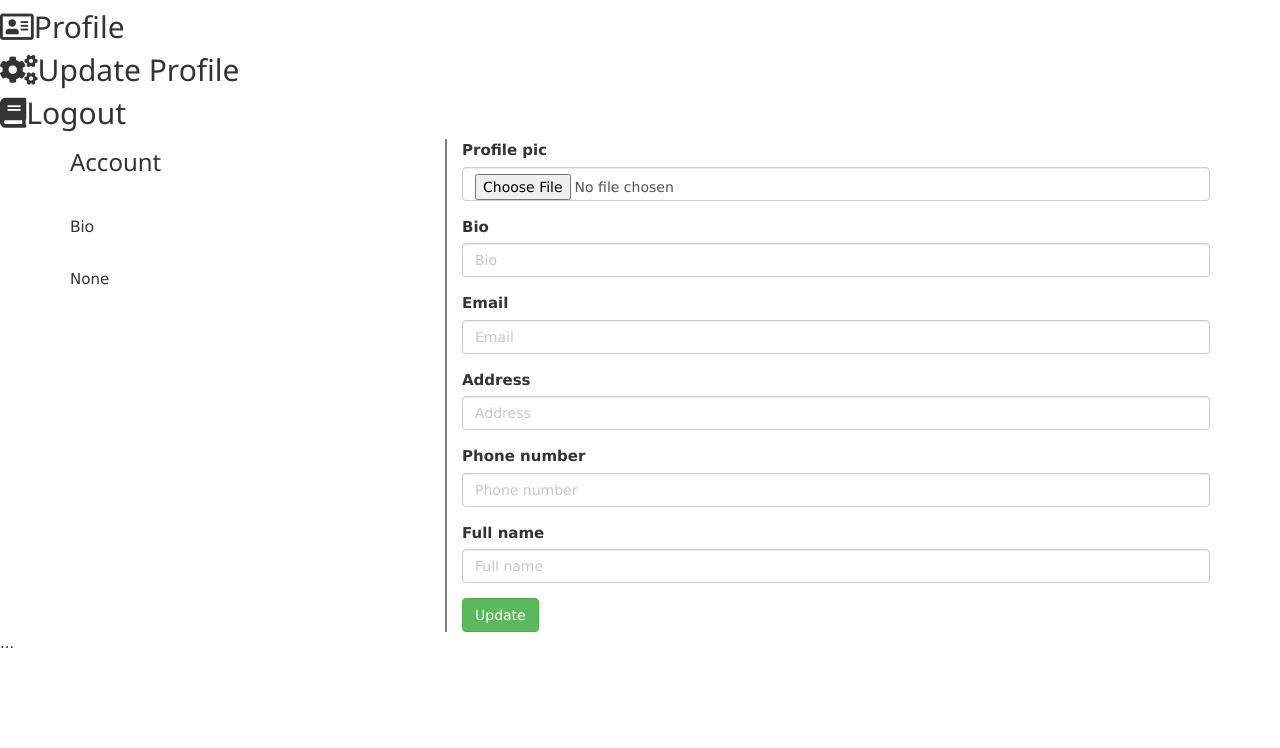
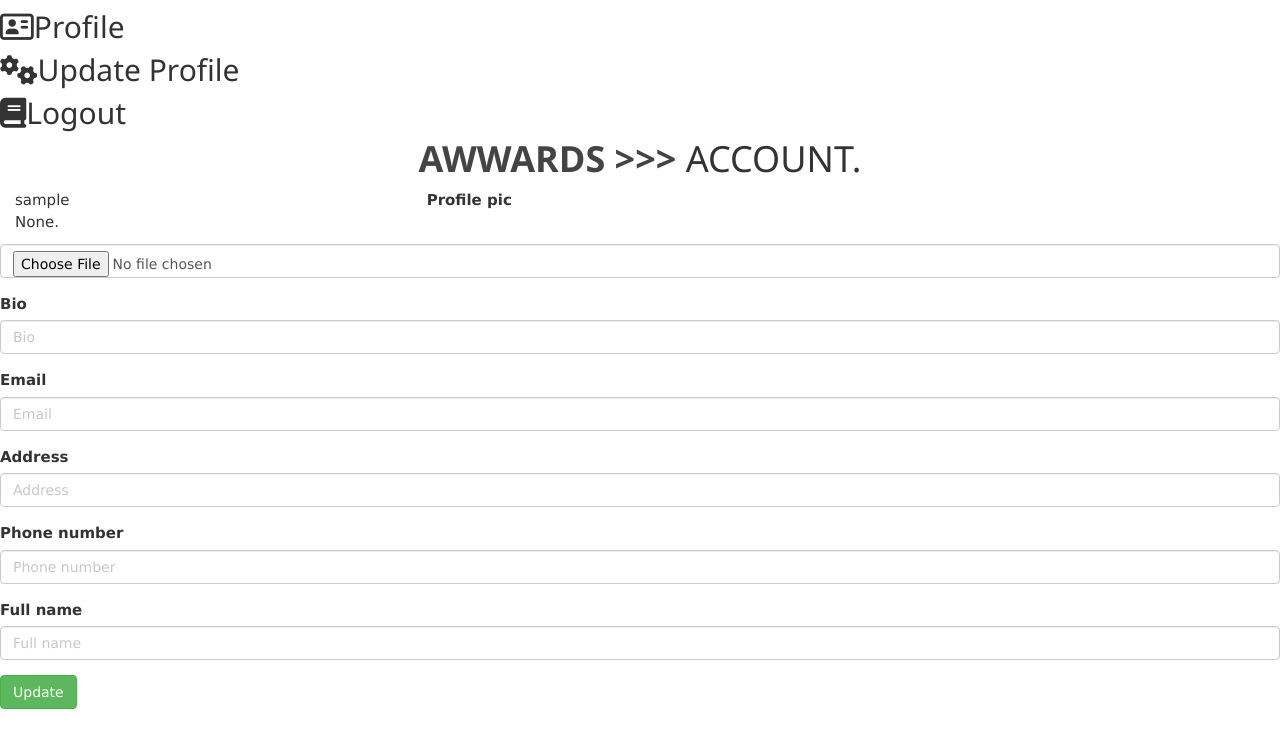
Before and after one commit to wilsenock220/award, a Django app: page /accounts/update/ in a window 1280 px wide. Shown: the top 748 px of the page. Run offline with Django 3.2, Linux system fonts and the light colour scheme; the visitor is signed in with stand-in values (Sample User, id 1); data comes from the database, SQL or seed files in the repository; some libraries are stand-ins or nearby versions; some web fonts are replaced.

Commit message:
add new styles to edit profile page and profile page

```diff
--- a/oscars/templates/edit_profile.html
+++ b/oscars/templates/edit_profile.html
@@ -1,27 +1,79 @@
-{%extends 'base.html'%}
 {% load bootstrap3 %}
+{% load static %}
 
-{% block content %}
-<div class="container top" id="proc">
-    <div class="row edit-profile">
-        <div class="col-md-4 edit-areas">
-            <h3>Account</h3>
-            {% if profile.profile.profile_pic %}
-            <img src="{{profile.profile.profile_pic.url}}" alt="img" width="120px" height="120px ">
+<!DOCTYPE html>
+<html lang="en">
+
+<head>
+    <meta charset="UTF-8">
+
+    <title>Awwwwards</title>
+
+    {% block styles %}
+    {% bootstrap_css %}
+    <link rel="stylesheet" href="{% static 'css/project.css'%}">
+    <link rel="stylesheet" href="https://www.w3schools.com/w3css/4/w3.css">
+    <link rel="stylesheet" href="https://fonts.googleapis.com/css?family=Montserrat">
+    <link rel="stylesheet" href="https://cdnjs.cloudflare.com/ajax/libs/font-awesome/4.7.0/css/font-awesome.min.css">
+    <link rel="stylesheet" href="https://fonts.googleapis.com/css?family=Lato">
+    <link href="https://fonts.googleapis.com/css?family=Lobster" rel="stylesheet">
+    <link rel="stylesheet" href="https://use.fontawesome.com/releases/v5.7.2/css/all.css"
+        integrity="sha384-fnmOCqbTlWIlj8LyTjo7mOUStjsKC4pOpQbqyi7RrhN7udi9RwhKkMHpvLbHG9Sr" crossorigin="anonymous">
+    <link rel="stylesheet" href="{% static 'css/main.css' %}" />
+    <link rel="stylesheet" href="{% static 'css/style.css' %}" />
+
+    <link rel="stylesheet" href="https://use.typekit.net/qhm8wqj.css" />
+
+    {% endblock %}
+
+</head>
+{% include 'navbar.html' %}
+
+<body>
+
+    <h1 class="fancy-link " style="text-align: center"> <strong> <a href="{% url 'home'%}" style="color: #444; text-decoration: none">AWWARDS
+                >>> </a> </strong> ACCOUNT.</h1>
+
+    <div class="content content--card col-md-4">
+        <div class="card">
+            {% if profile.profile.profile_pic%}
+            <img src="{{profile.profile.profile_pic.url}}" width="100px" height="100px " alt="" class="img-responsive"
+                style="border-radius:50%">
             {% endif %}
-            <br>
-            <h6>Bio</h6>
-            <br>
-            <p>{{user.profile.Bio}}</p>
+            <h class="card__title">{{user.username}}</h>
+            <p class="card__body">{{user.profile.Bio}}.</p>
+
         </div>
 
-        <div class="col-md-8 " style="border-left: 2px solid grey">
-            <form action="{% url 'update_profile' %}" method="POST" enctype="multipart/form-data">
+    </div>
+
+    <div class="content content--buttons">
+        <form class="button button-one" action="{% url 'update_profile' %}" method="POST" enctype="multipart/form-data">
             {% csrf_token %}
             {% bootstrap_form form %}
             <input type="submit" class="btn btn-success" value="Update">
         </form>
     </div>
+
+
+    <div class="col-md-8 ">
+
     </div>
-</div>
+
+    {% block scripts %}
+    <script src="https://ajax.googleapis.com/ajax/libs/jquery/3.2.1/jquery.min.js"></script>
+    {% bootstrap_javascript %}
     {% endblock %}
+
+    <script src="https://code.jquery.com/jquery-3.1.0.min.js"></script>
+    <script src="{% static 'js/oscars.js' %}"></script>
+    {% block javascript %}
+    <script type="text/javascript" src="https://ajax.googleapis.com/ajax/libs/jquery/1.6.3/jquery.min.js">
+    </script>
+    <script src="https://use.fontawesome.com/191e478c5e.js"></script>
+    <script src="static/js/gulpfile.js"></script>
+    {% endblock %}
+
+</body>
+
+</html>
```
Also changed, not shown: oscars/templates/home.html (+4 -3 lines), oscars/templates/profile.html (+34 -50 lines). Lines whose indentation alone changed are shown as unchanged.
